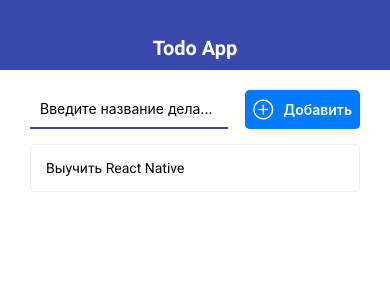
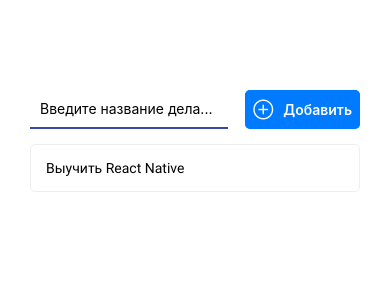
Before and after one commit to balkoev/react-native-todo-app, a React Native app: screen / in a window 390 px wide. Shown: the top 300 px of the page. Built offline with nearby package versions, Linux system fonts and the light colour scheme.

Commit message:
added rotated func

```diff
--- a/App.js
+++ b/App.js
@@ -6,6 +6,7 @@ import { AppLoading } from 'expo';
 import { Navbar } from './src/components/Navbar';
 import { MainScreen } from './src/screens/MainScreen';
 import { TodoScreen } from './src/screens/TodoScreen';
+import { THEME } from './src/theme';
 
 async function loadApplication() {
   await Font.loadAsync({
@@ -105,7 +106,7 @@ export default function App() {
 
 const styles = StyleSheet.create({
   container: {
-    paddingHorizontal: 30,
+    paddingHorizontal: THEME.PADDING_HORIZONTAL,
     paddingVertical: 20,
   },
 });
--- a/app.json
+++ b/app.json
@@ -2,13 +2,9 @@
   "expo": {
     "name": "Todo Application",
     "slug": "rn-todo-app",
-    "platforms": [
-      "ios",
-      "android",
-      "web"
-    ],
+    "platforms": ["ios", "android", "web"],
     "version": "1.0.0",
-    "orientation": "portrait",
+    "orientation": "default",
     "icon": "./assets/icon.png",
     "splash": {
       "image": "./assets/splash.png",
@@ -18,9 +14,7 @@
     "updates": {
       "fallbackToCacheTimeout": 0
     },
-    "assetBundlePatterns": [
-      "**/*"
-    ],
+    "assetBundlePatterns": ["**/*"],
     "ios": {
       "supportsTablet": true
     }
--- a/src/components/AddTodo.js
+++ b/src/components/AddTodo.js
@@ -1,5 +1,5 @@
 import React, { useState } from 'react';
-import { View, StyleSheet, TextInput, Button, Alert } from 'react-native';
+import { View, StyleSheet, TextInput, Alert, Keyboard } from 'react-native';
 import { AntDesign } from '@expo/vector-icons';
 import { THEME } from '../theme';
 
@@ -9,6 +9,7 @@ export const AddTodo = ({ onSubmit }) => {
     if (value.trim()) {
       onSubmit(value);
       setValue('');
+      Keyboard.dismiss();
     } else {
       Alert.alert('Название дела не может быть пустым');
     }
@@ -27,7 +28,6 @@ export const AddTodo = ({ onSubmit }) => {
       <AntDesign.Button onPress={pressHandler} name="pluscircleo">
         Добавить
       </AntDesign.Button>
-      {/* <Button title="Добавить" onPress={pressHandler} /> */}
     </View>
   );
 };
--- a/src/components/Navbar.js
+++ b/src/components/Navbar.js
@@ -1,11 +1,19 @@
 import React from 'react';
-import { View, StyleSheet } from 'react-native';
+import { View, StyleSheet, Platform } from 'react-native';
 import { THEME } from '../theme';
 import { AppTextBold } from '../components/ui/AppTextBold';
 
 export const Navbar = (props) => {
   return (
-    <View style={styles.navbar}>
+    <View
+      style={{
+        ...styles.navbar,
+        ...Platform.select({
+          ios: styles.navbarIos,
+          android: styles.navbarAndroid,
+        }),
+      }}
+    >
       <AppTextBold style={styles.text}>{props.title}</AppTextBold>
     </View>
   );
@@ -16,11 +24,17 @@ const styles = StyleSheet.create({
     height: 70,
     alignItems: 'center',
     justifyContent: 'flex-end',
-    backgroundColor: THEME.MAIN_COLOR,
     paddingBottom: 10,
   },
+  navbarIos: {
+    borderBottomColor: THEME.MAIN_COLOR,
+    borderBottomWidth: 1,
+  },
+  navbarAndroid: {
+    backgroundColor: THEME.MAIN_COLOR,
+  },
   text: {
-    color: 'white',
+    color: Platform.OS === 'ios' ? THEME.MAIN_COLOR : '#fff',
     fontSize: 20,
   },
 });
--- a/src/components/ui/AppButton.js
+++ b/src/components/ui/AppButton.js
@@ -1,15 +1,24 @@
 import React from 'react';
-import { StyleSheet, View, TouchableOpacity } from 'react-native';
+import {
+  StyleSheet,
+  View,
+  TouchableOpacity,
+  TouchableNativeFeedback,
+  Platform,
+} from 'react-native';
 import { AppTextBold } from './AppTextBold';
 import { THEME } from '../../theme';
 
 export const AppButton = ({ children, onPress, color = THEME.MAIN_COLOR }) => {
+  const Wrapper =
+    Platform.OS === 'android' ? TouchableNativeFeedback : TouchableOpacity;
+
   return (
-    <TouchableOpacity onPress={onPress} activeOpacity={0.7}>
+    <Wrapper onPress={onPress} activeOpacity={0.7}>
       <View style={{ ...styles.button, backgroundColor: color }}>
         <AppTextBold style={styles.text}>{children}</AppTextBold>
       </View>
-    </TouchableOpacity>
+    </Wrapper>
   );
 };
 
--- a/src/screens/MainScreen.js
+++ b/src/screens/MainScreen.js
@@ -1,10 +1,30 @@
-import React from 'react';
-import { View, FlatList, Image, StyleSheet } from 'react-native';
+import React, { useState, useEffect } from 'react';
+import { View, FlatList, Image, StyleSheet, Dimensions } from 'react-native';
 import { AddTodo } from '../components/AddTodo';
 import { Todo } from '../components/Todo';
+import { THEME } from '../theme';
 
 export const MainScreen = ({ todos, addTodo, removeTodo, openTodo }) => {
+  const [deviceWidth, setDeviceWidth] = useState(
+    Dimensions.get('window').width - THEME.PADDING_HORIZONTAL * 2
+  );
+
+  useEffect(() => {
+    const update = () => {
+      const width =
+        Dimensions.get('window').width - THEME.PADDING_HORIZONTAL * 2;
+      setDeviceWidth(width);
+    };
+
+    Dimensions.addEventListener('change', update);
+
+    return () => {
+      Dimensions.removeEventListener('change', update);
+    };
+  });
+
   let content = (
+    <View style={{ width: deviceWidth }}>
       <FlatList
         keyExtractor={(item) => item.id.toString()}
         data={todos}
@@ -12,6 +32,7 @@ export const MainScreen = ({ todos, addTodo, removeTodo, openTodo }) => {
           <Todo todo={item} onRemove={removeTodo} onOpen={openTodo} />
         )}
       />
+    </View>
   );
 
   if (todos.length === 0) {
--- a/src/screens/TodoScreen.js
+++ b/src/screens/TodoScreen.js
@@ -1,5 +1,5 @@
 import React, { useState } from 'react';
-import { StyleSheet, View, Button } from 'react-native';
+import { StyleSheet, View, Dimensions } from 'react-native';
 import { FontAwesome, AntDesign } from '@expo/vector-icons';
 import { THEME } from '../theme';
 import { AppCard } from '../components/ui/AppCard';
@@ -59,7 +59,7 @@ const styles = StyleSheet.create({
     marginBottom: 20,
   },
   button: {
-    width: '40%',
+    width: Dimensions.get('window').width > 400 ? 150 : 100,
   },
   text: {
     fontSize: 20,
--- a/src/theme.js
+++ b/src/theme.js
@@ -2,4 +2,5 @@ export const THEME = {
   DANGER_COLOR: '#e53935',
   GREY_COLOR: '#757575',
   MAIN_COLOR: '#3949ab',
+  PADDING_HORIZONTAL: 30,
 };
```
Lines whose indentation alone changed are shown as unchanged.
